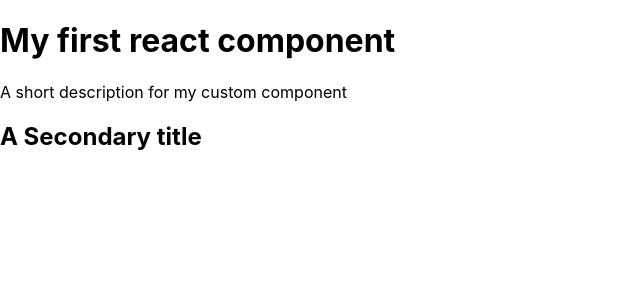
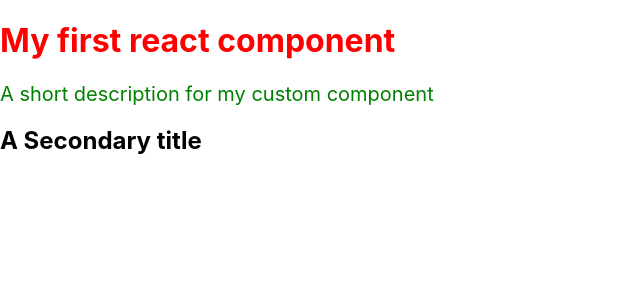
Before and after one commit to pythonhubdev/react_learning, a React (Create React App) app: page / in a window 1280 px wide. Shown: the top 300 px of the page, without its empty margins (0-640 px from the left). Built offline with nearby package versions, Linux system fonts and the light colour scheme.

Commit message:
Basic CSS styling with inline-css and external CSS file

```diff
--- a/src/App.js
+++ b/src/App.js
@@ -1,5 +1,5 @@
 import './App.css';
-import CComponent, {OtherComponent} from "./Component";
+import CComponent, {OtherComponent} from "./Components/Component";
 
 function App() {
     return (
--- a/src/Component.jsx
+++ /dev/null
@@ -1,38 +0,0 @@
-const CustomComponent = () => {
-    return (
-        <div>
-            <h1>My first react component</h1>
-            {/* We can add more and more components here to make a complex component. */}
-            <p>A short description for my custom component</p>
-        </div>
-    );
-}
-
-const OtherComponent = () => {
-    return <h2>A Secondary title</h2>;
-}
-
-
-// Using export makes it easier to import the component in other files.
-
-/*
-
-When exporting a component from a JavaScript module, you can use the default export syntax to make it easier to
-import the component in other files. When exporting a component as the default export, you can name the component
-anything you want, which can be particularly useful when working with third-party libraries or when you want to
-give a more descriptive name to the component.
-Example: import CustomComponent from './Component.jsx';
-
- */
-
-export default CustomComponent;
-
-/*
-
-To export multiple components from a single file, you can use the named exports syntax. You can import just the
-components you need using the curly braces syntax and the exact name of each component.
-Example: import {OtherComponent} from './Component.jsx';
-
- */
-
-export {OtherComponent};
--- /dev/null
+++ b/src/Components/Component.css
@@ -0,0 +1,4 @@
+.short-description {
+    color: green;
+    font-size: 20px;
+}
--- /dev/null
+++ b/src/Components/Component.jsx
@@ -0,0 +1,51 @@
+import {Component} from "react";
+import "./Component.css"; // Importing CSS files
+
+// To add basic styling to a component, we can use inline styles. Inline styles are not recommended for complex styling.
+// Example: <div style={{color: 'red', fontSize: '20px'}}>Hello World</div>
+
+// To add complex styling to a component, we can use CSS files. We can import the CSS file in the component file.
+// Example: import "./Component.css";
+
+class CustomComponent extends Component {
+    render() {
+        return (
+            <div>
+                {/* Applying inline CSS for the h1 component */}
+                <h1 style={{color: "red"}}>My first react component</h1>
+                {/* We can add more and more components here to make a complex component. */}
+                {/* Applying CSS class for the p component */}
+                <p className="short-description">A short description for my custom component</p>
+            </div>
+        );
+    }
+}
+
+const OtherComponent = () => {
+    return <h2>A Secondary title</h2>;
+}
+
+
+// Using export makes it easier to import the component in other files.
+
+/*
+
+When exporting a component from a JavaScript module, you can use the default export syntax to make it easier to
+import the component in other files. When exporting a component as the default export, you can name the component
+anything you want, which can be particularly useful when working with third-party libraries or when you want to
+give a more descriptive name to the component.
+Example: import CustomComponent from './Component.jsx';
+
+ */
+
+export default CustomComponent;
+
+/*
+
+To export multiple components from a single file, you can use the named exports syntax. You can import just the
+components you need using the curly braces syntax and the exact name of each component.
+Example: import {OtherComponent} from './Component.jsx';
+
+ */
+
+export {OtherComponent};
```
